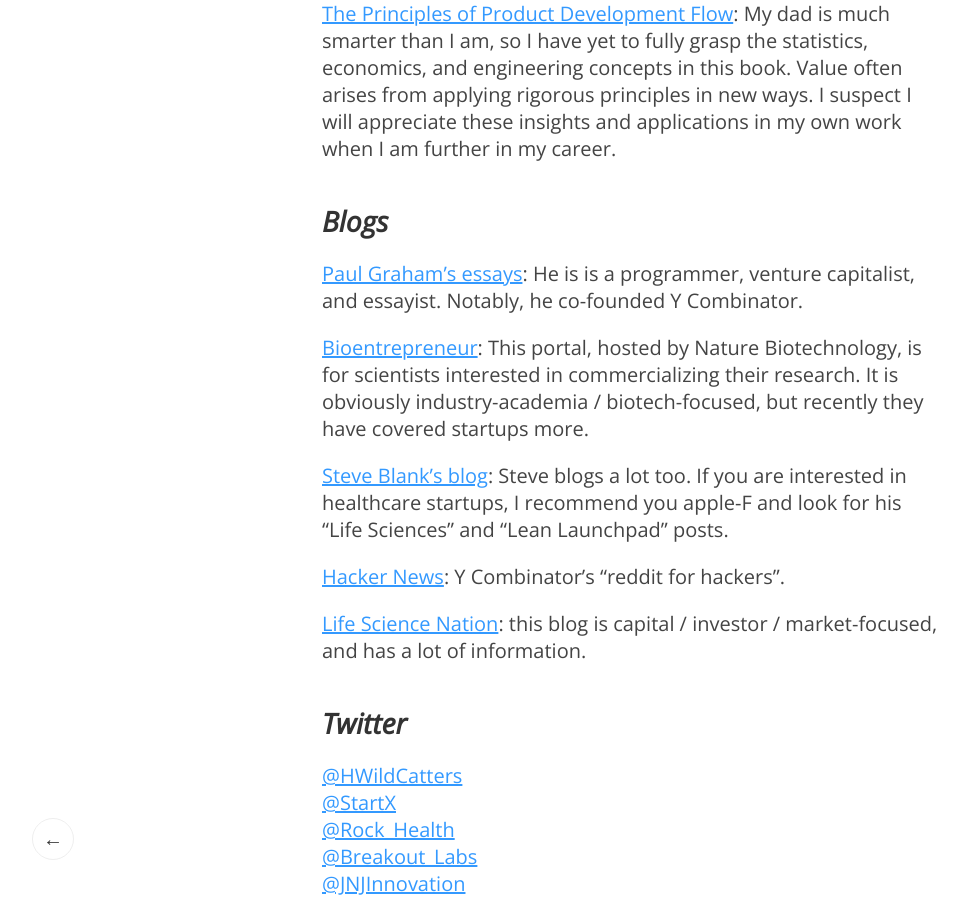
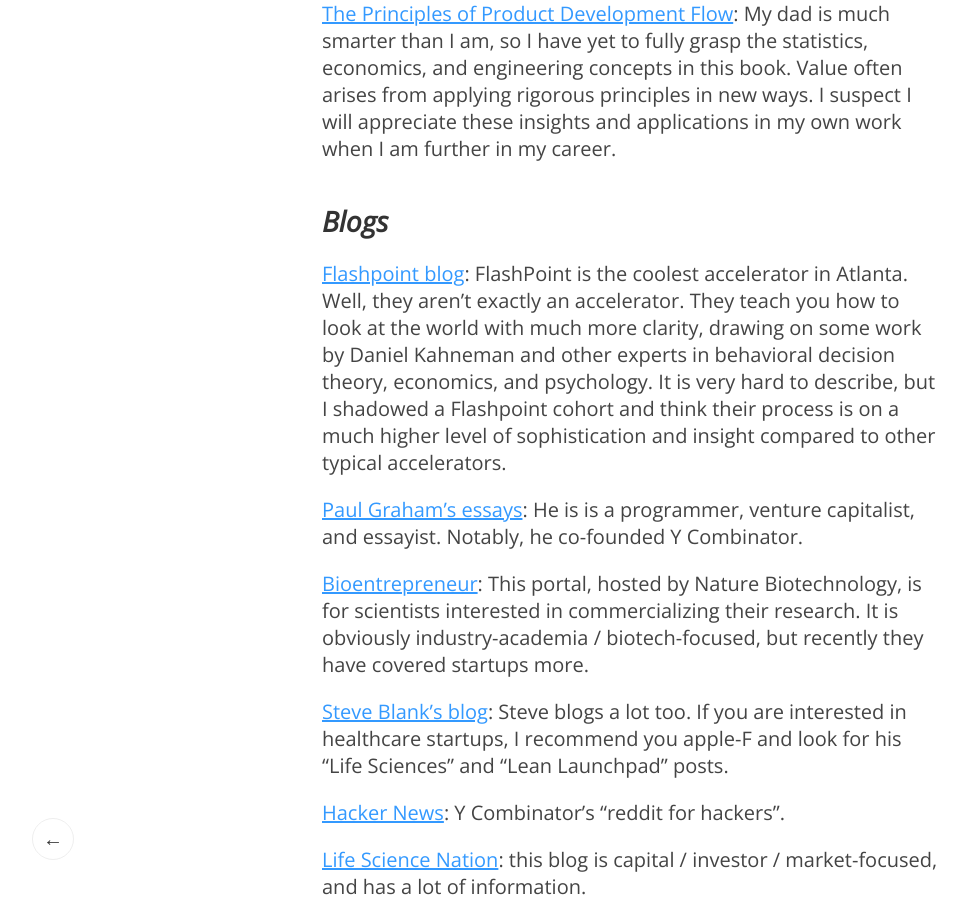
Before and after one commit to erikr/erikr.github.io, a Jekyll site: the page built from _posts/2014-08-26-startup-reading.md, in a window 1280 px wide and 900 px high, scrolled down 1091 px. Shown: the whole window, without its empty margins (8-975 px from the left). Built offline with Jekyll 4.4.1, drawn with Linux system fonts in a browser that asks for light colours.

Commit message:
asdf
asdf

```diff
--- a/_posts/2014-08-26-startup-reading.md
+++ b/_posts/2014-08-26-startup-reading.md
@@ -21,6 +21,8 @@
 
 ##Blogs
 
+[Flashpoint blog](http://flashpoint.gatech.edu/blog/): FlashPoint is the coolest accelerator in Atlanta. Well, they aren't exactly an accelerator. They teach you how to look at the world with much more clarity, drawing on some work by Daniel Kahneman and other experts in behavioral decision theory, economics, and psychology. It is very hard to describe, but I shadowed a Flashpoint cohort and think their process is on a much higher level of sophistication and insight compared to other typical accelerators.
+
 [Paul Graham's essays](http://www.paulgraham.com/articles.html): He is is a programmer, venture capitalist, and essayist. Notably, he co-founded Y Combinator.
 
 [Bioentrepreneur](http://www.nature.com/bioent/index.html): This portal, hosted by Nature Biotechnology, is for scientists interested in commercializing their research. It is obviously industry-academia / biotech-focused, but recently they have covered startups more.
```
